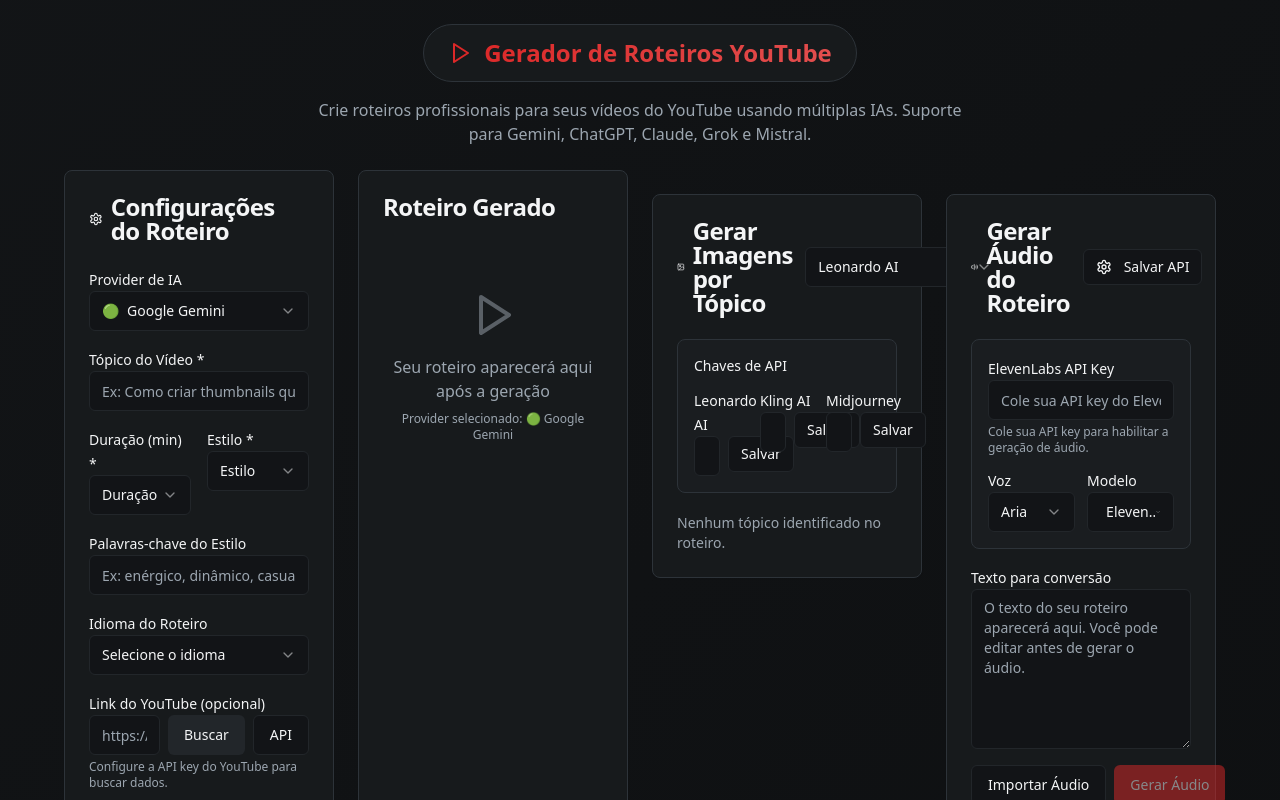
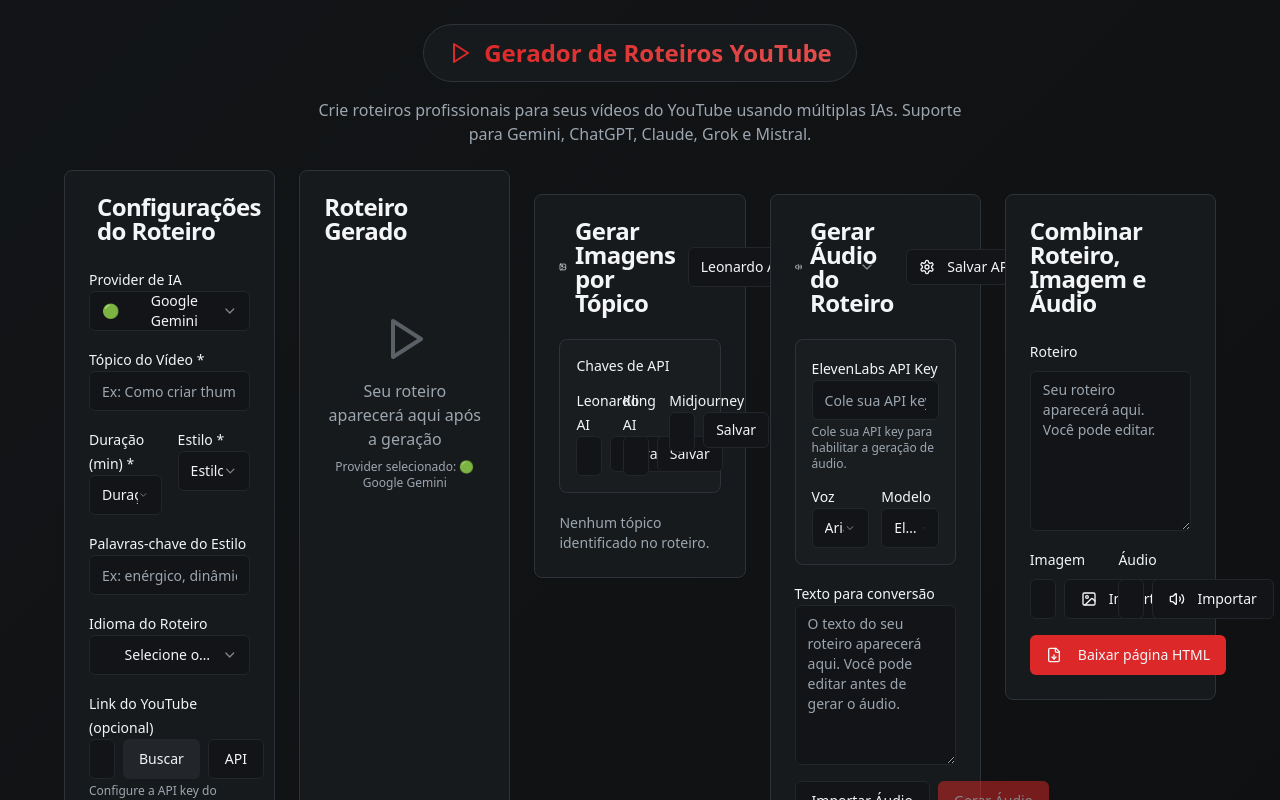
Before and after one commit to MatthewDotti/fvgxbvrfgsg, a React (Vite) app: page / in a window 1280 px wide. Shown: the top 800 px of the page. Built offline with nearby package versions, Linux system fonts and the light colour scheme.

Commit message:
Add combined output column
Create a fifth column to display the generated script, images, and audio in a consolidated view.

```diff
--- a/src/components/ScriptGenerator.tsx
+++ b/src/components/ScriptGenerator.tsx
@@ -14,6 +14,7 @@ import { ProviderSelector } from "@/components/ai/ProviderSelector";
 import { ScriptGeneratorAPI } from "@/components/ai/ScriptGeneratorAPI";
 import { ImageGenerationSection } from "@/components/images/ImageGenerationSection";
 import { AudioGenerationSection } from "@/components/audio/AudioGenerationSection";
+import { CombinedSection } from "@/components/combined/CombinedSection";
 
 export const ScriptGenerator = () => {
   const [selectedProvider, setSelectedProvider] = useState<AIProvider>(AI_PROVIDERS[0]);
@@ -189,7 +190,7 @@ export const ScriptGenerator = () => {
           </p>
         </div>
 
-        <div className="grid lg:grid-cols-4 gap-6">
+        <div className="grid lg:grid-cols-5 gap-6">
           {/* Formulário */}
           <Card className="shadow-dark">
             <CardHeader>
@@ -487,6 +488,9 @@ export const ScriptGenerator = () => {
           <div>
             <AudioGenerationSection script={generatedScript || ""} />
           </div>
+          <div>
+            <CombinedSection script={generatedScript || ""} />
+          </div>
         </div>
       </div>
 
--- /dev/null
+++ b/src/components/combined/CombinedSection.tsx
@@ -0,0 +1,214 @@
+import { useEffect, useRef, useState } from "react";
+import { Card, CardContent, CardHeader, CardTitle } from "@/components/ui/card";
+import { Button } from "@/components/ui/button";
+import { Input } from "@/components/ui/input";
+import { Label } from "@/components/ui/label";
+import { Textarea } from "@/components/ui/textarea";
+import { useToast } from "@/hooks/use-toast";
+import { Image as ImageIcon, Volume2, FileDown } from "lucide-react";
+
+interface CombinedSectionProps {
+  script: string;
+}
+
+export function CombinedSection({ script }: CombinedSectionProps) {
+  const { toast } = useToast();
+
+  const [text, setText] = useState<string>(script || "");
+
+  const [imageUrl, setImageUrl] = useState<string>("");
+  const [imageFileName, setImageFileName] = useState<string>("");
+  const [imageDataUrl, setImageDataUrl] = useState<string>("");
+  const imageInputRef = useRef<HTMLInputElement>(null);
+
+  const [audioUrl, setAudioUrl] = useState<string>("");
+  const [audioFileName, setAudioFileName] = useState<string>("");
+  const [audioDataUrl, setAudioDataUrl] = useState<string>("");
+  const audioInputRef = useRef<HTMLInputElement>(null);
+
+  useEffect(() => {
+    setText(script || "");
+  }, [script]);
+
+  const pickImage = () => imageInputRef.current?.click();
+  const pickAudio = () => audioInputRef.current?.click();
+
+  const handleImageFile = (file: File) => {
+    setImageFileName(file.name);
+    const reader = new FileReader();
+    reader.onload = () => setImageDataUrl(String(reader.result || ""));
+    reader.readAsDataURL(file);
+    const tempUrl = URL.createObjectURL(file);
+    setImageUrl(tempUrl);
+    toast({ title: "Imagem importada", description: file.name });
+  };
+
+  const handleAudioFile = (file: File) => {
+    setAudioFileName(file.name);
+    const reader = new FileReader();
+    reader.onload = () => setAudioDataUrl(String(reader.result || ""));
+    reader.readAsDataURL(file);
+    const tempUrl = URL.createObjectURL(file);
+    setAudioUrl(tempUrl);
+    toast({ title: "Áudio importado", description: file.name });
+  };
+
+  const onImageFileChange = (e: any) => {
+    const f = e.target.files?.[0];
+    if (f) handleImageFile(f);
+  };
+
+  const onAudioFileChange = (e: any) => {
+    const f = e.target.files?.[0];
+    if (f) handleAudioFile(f);
+  };
+
+  const handleImageUrlPaste = (val: string) => {
+    setImageUrl(val);
+    setImageDataUrl("");
+  };
+
+  const handleAudioUrlPaste = (val: string) => {
+    setAudioUrl(val);
+    setAudioDataUrl("");
+  };
+
+  const buildHtmlAndDownload = async () => {
+    // Preferir data URLs quando disponíveis; caso contrário, usar URLs fornecidas
+    const imgSrc = imageDataUrl || imageUrl;
+    const audSrc = audioDataUrl || audioUrl;
+
+    if (!imgSrc || !audSrc || !text.trim()) {
+      toast({ title: "Faltam dados", description: "Selecione imagem, áudio e texto do roteiro.", variant: "destructive" });
+      return;
+    }
+
+    const safeText = text
+      .split('\n')
+      .map((p) => `<p>${p.replace(/</g, "&lt;").replace(/>/g, "&gt;")}</p>`)
+      .join("\n");
+
+    const html = `<!doctype html>
+<html lang="pt-br">
+<head>
+  <meta charset="utf-8" />
+  <meta name="viewport" content="width=device-width, initial-scale=1" />
+  <title>Projeto combinado</title>
+  <meta name="description" content="Página com imagem, áudio e roteiro combinados" />
+  <style>
+    :root { color-scheme: light dark; }
+    body { margin: 0; font-family: system-ui, -apple-system, Segoe UI, Roboto, Ubuntu, Cantarell, 'Helvetica Neue', Arial, 'Noto Sans', 'Apple Color Emoji', 'Segoe UI Emoji'; }
+    .wrap { display: grid; gap: 16px; padding: 16px; max-width: 960px; margin: 0 auto; }
+    .media { position: relative; border-radius: 12px; overflow: hidden; border: 1px solid #e5e7eb22; }
+    .media img { width: 100%; height: auto; display: block; }
+    .overlay { position: absolute; bottom: 0; left: 0; right: 0; background: linear-gradient(180deg, #0000, #000a); color: #fff; padding: 16px; }
+    .script { line-height: 1.6; }
+    .audio { width: 100%; }
+  </style>
+</head>
+<body>
+  <main class="wrap">
+    <section class="media">
+      <img src="${imgSrc}" alt="Imagem do projeto combinado" />
+      <div class="overlay">
+        <strong>Resumo do Roteiro</strong>
+      </div>
+    </section>
+    <section>
+      <audio class="audio" controls src="${audSrc}"></audio>
+    </section>
+    <article class="script">${safeText}</article>
+  </main>
+</body>
+</html>`;
+
+    const blob = new Blob([html], { type: "text/html" });
+    const url = URL.createObjectURL(blob);
+    const a = document.createElement("a");
+    a.href = url;
+    a.download = "projeto-combinado.html";
+    document.body.appendChild(a);
+    a.click();
+    a.remove();
+    URL.revokeObjectURL(url);
+    toast({ title: "Arquivo gerado", description: "Baixamos um HTML com tudo combinado." });
+  };
+
+  return (
+    <section className="mt-6">
+      <Card className="shadow-dark">
+        <CardHeader>
+          <CardTitle>Combinar Roteiro, Imagem e Áudio</CardTitle>
+        </CardHeader>
+        <CardContent className="space-y-4">
+          <div className="space-y-2">
+            <Label htmlFor="combined-text">Roteiro</Label>
+            <Textarea
+              id="combined-text"
+              value={text}
+              onChange={(e) => setText(e.target.value)}
+              placeholder="Seu roteiro aparecerá aqui. Você pode editar."
+              className="min-h-[160px]"
+            />
+          </div>
+
+          <div className="grid grid-cols-1 md:grid-cols-2 gap-4">
+            <div className="space-y-2">
+              <Label>Imagem</Label>
+              <div className="flex gap-2">
+                <Input
+                  placeholder="Cole uma URL de imagem"
+                  value={imageDataUrl ? "(imagem do arquivo selecionada)" : imageUrl}
+                  onChange={(e) => handleImageUrlPaste(e.target.value)}
+                  disabled={Boolean(imageDataUrl)}
+                />
+                <input ref={imageInputRef} type="file" accept="image/*" className="hidden" onChange={onImageFileChange} />
+                <Button variant="outline" onClick={pickImage}>
+                  <ImageIcon className="w-4 h-4 mr-1" /> Importar
+                </Button>
+              </div>
+              {(imageUrl || imageDataUrl) && (
+                <img
+                  src={imageDataUrl || imageUrl}
+                  alt="Pré-visualização da imagem combinada"
+                  className="rounded-md border max-h-48 object-cover"
+                />)
+              }
+              {imageFileName && (
+                <p className="text-xs text-muted-foreground">Arquivo: {imageFileName}</p>
+              )}
+            </div>
+
+            <div className="space-y-2">
+              <Label>Áudio</Label>
+              <div className="flex gap-2">
+                <Input
+                  placeholder="Cole uma URL de áudio"
+                  value={audioDataUrl ? "(áudio do arquivo selecionado)" : audioUrl}
+                  onChange={(e) => handleAudioUrlPaste(e.target.value)}
+                  disabled={Boolean(audioDataUrl)}
+                />
+                <input ref={audioInputRef} type="file" accept="audio/*" className="hidden" onChange={onAudioFileChange} />
+                <Button variant="outline" onClick={pickAudio}>
+                  <Volume2 className="w-4 h-4 mr-1" /> Importar
+                </Button>
+              </div>
+              {(audioUrl || audioDataUrl) && (
+                <audio controls src={audioDataUrl || audioUrl} className="w-full" />
+              )}
+              {audioFileName && (
+                <p className="text-xs text-muted-foreground">Arquivo: {audioFileName}</p>
+              )}
+            </div>
+          </div>
+
+          <div className="flex items-center gap-2">
+            <Button onClick={buildHtmlAndDownload}>
+              <FileDown className="w-4 h-4 mr-2" /> Baixar página HTML
+            </Button>
+          </div>
+        </CardContent>
+      </Card>
+    </section>
+  );
+}
```
